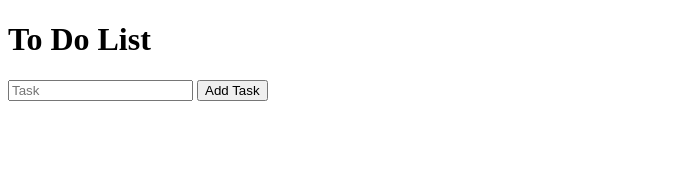
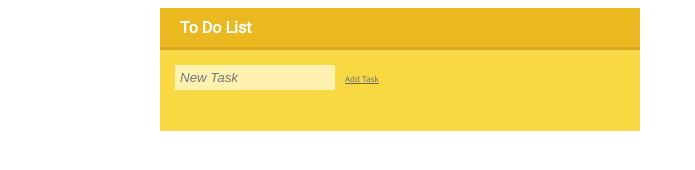
Before and after one commit to ErinBlack/weekendChal3, a website: page public/views/index.html in a window 1280 px wide. Shown: the whole page, without its empty margins (0-695 px from the left). Drawn offline with nearby package versions, Linux system fonts and the light colour scheme; files that its build step writes are made by us from their sources; no server answers; files whose address does not match are found by name.

Commit message:
css completed

```diff
--- a/public/scripts/script.js
+++ b/public/scripts/script.js
@@ -49,7 +49,7 @@ function displayTasks(){
 function addTask(){
   console.log('addTask entered');
   var objectToSend = {
-    task: $('#taskInput').val(),
+    task: $('.taskInput').val(),
     completed: 'false'
   };// end object to send
   console.log('object to send', objectToSend);
@@ -63,7 +63,7 @@ function addTask(){
   }); // end ajax call
   $('.taskList').empty();
   displayTasks();
-  $('#taskInput').val('');
+  $('.taskInput').val('');
 } // end addTask function
 
 
--- a/public/views/index.html
+++ b/public/views/index.html
@@ -6,15 +6,20 @@
     <script src="vendors/jquery-3.2.1.min.js" charset="utf-8"></script>
     <script src="scripts/script.js" type="text/javascript"></script>
     <link rel="stylesheet" href="views/style.css">
+    <link href="https://fonts.googleapis.com/css?family=Open+Sans:300i,400,400i|Roboto" rel="stylesheet">
   </head>
   <body>
-    <h1>To Do List</h1>
-    <div class="taskBody">
-      <div id="createTask">
-        <input type="text" placeholder="Task" id="taskInput">
-        <button type="button" name="button" id="addTask">Add Task</button>
+    <div class="wrapper">
+      <div class="list">
+        <h1>To Do List</h1>
+        <div class="taskBody">
+          <div class="createTask">
+            <input type="text" placeholder="New Task" class="taskInput">
+            <button type="button" name="button" id="addTask">Add Task</button>
+          </div>
+          <ul class="taskList"></ul>
+        </div>
       </div>
-      <ul class="taskList"></ul>
     </div>
   </body>
 </html>
--- a/public/views/style.css
+++ b/public/views/style.css
@@ -1,6 +1,96 @@
+/* wrapper*/
+.wrapper{
+  max-width: 960px;
+  margin: 0 auto;
+}
+
+
+/* Text styles */
+h1 {
+  font-family: 'Roboto', sans-serif;
+  font-size: 1em;
+  background-color: #eab91f;
+  color: white;
+  padding: 10px 0 10px 20px;
+  margin: 0;
+  border-bottom: solid 3px #dca41f;
+}
+
+label {
+    color: #666666;
+    font-family: 'Open Sans', sans-serif;
+    font-size: .6em;
+}
+
+/* Body Styles */
+.list{
+  width: 50%;
+}
+ul{
+  padding: 0 10px;
+}
+.taskBody{
+  width: 100%;
+  background-color: #f8d843;
+  padding: 0 0 20px 0;
+}
 ul {list-style: none;}
 input[type=checkbox]:checked + label {
 color: gray;
 text-decoration: line-through;
 
 }
+
+/* Task Styles */
+.taskInput{
+  font-style: italic;
+  padding: 5px;
+  margin: 5px 0 5px 5px;
+  background-color: #fff1b0;
+  color: #666666;
+  border: none;
+  width: 150px;
+}
+
+.taskInput:focus {
+    outline: none !important;
+    border:1px solid #eab91f;
+    box-shadow: none;
+}
+
+.createTask{
+  padding: 10px 0 0 10px ;
+}
+
+
+/* Button Styles */
+button:focus {
+    outline: none !important;
+    border:none;
+    box-shadow: none;
+
+}
+button:hover{
+
+  font-style: italic;
+}
+button{
+  font-family: 'Open Sans', sans-serif;
+  text-decoration: underline;
+  color: #666666;
+  border: none;
+  background-color:#f8d843;
+  font-size: .5em;
+  height: 20px;
+}
+
+#addTask{
+}
+
+ul {list-style: none;}
+input[type=checkbox]:checked + label {
+color: gray;
+text-decoration: line-through;
+font-style: italic;
+
+}
```
